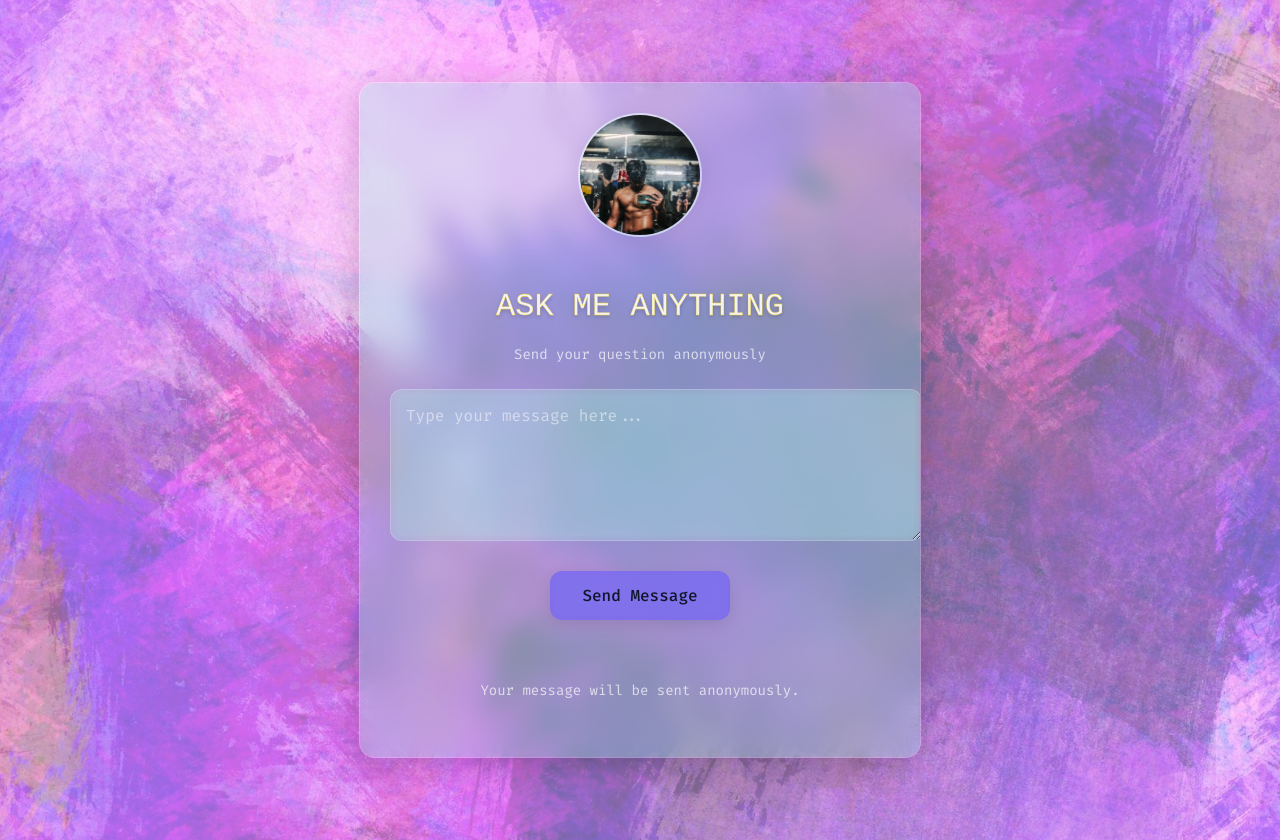
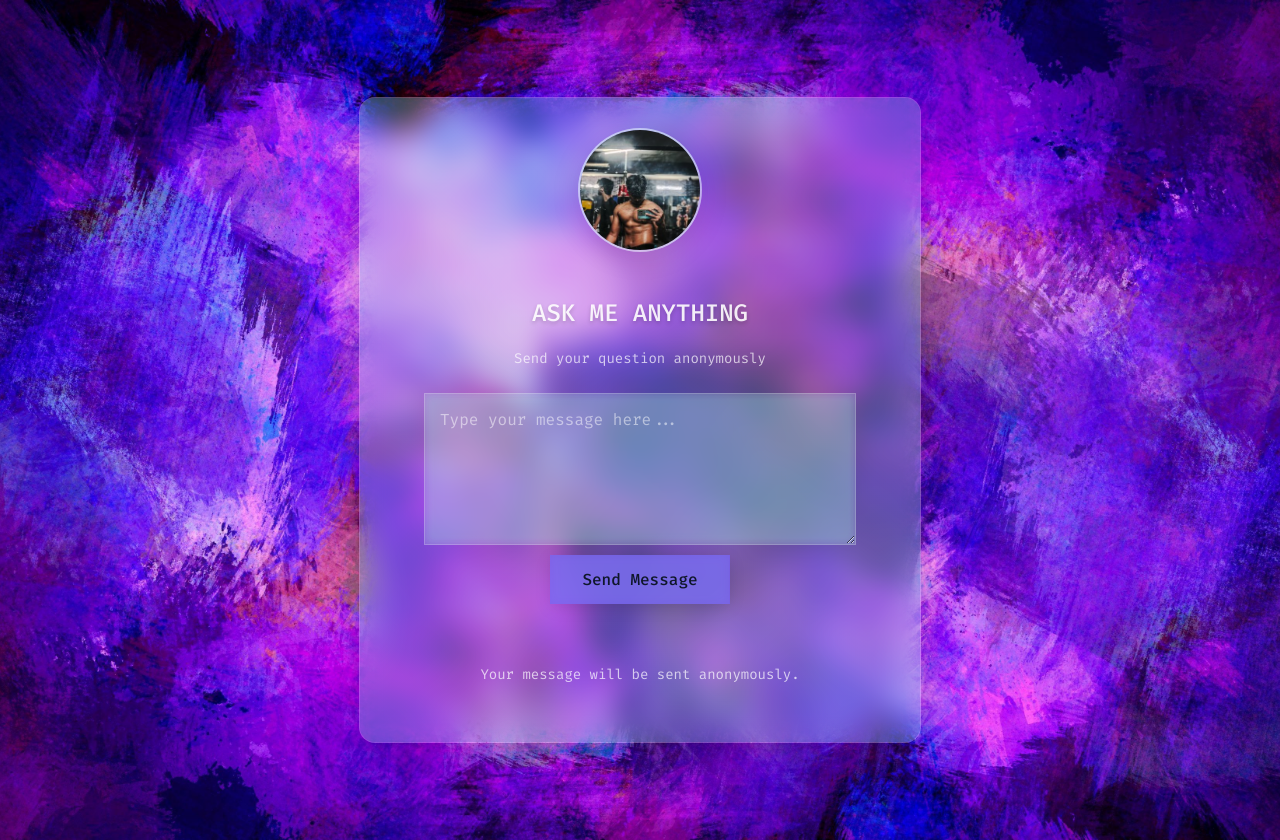
Before and after one commit to warheadgameryt-star/first-website, a plain HTML site: page index.html in a window 1280 px wide. Drawn offline with Linux system fonts and the light colour scheme.

Commit message:
Add files via upload

```diff
--- a/style.css
+++ b/style.css
@@ -1,73 +1,21 @@
-html, body {
-    height: 100%;
-    margin: 0;
-    padding: 0;
-    overflow: hidden;
-  }
-
-  body {
-    font-family: Arial, sans-serif;
-    display: flex;
-    flex-direction: column;
-    justify-content: center;
-    align-items: center;
-    text-align: center;
-    position: relative;
-    z-index: 1;
-
-  }
-
-  /* Zooming background */
-  body::before {
-    content: "";
-    position: fixed;
-    top: -50%;
-    left: -50%;
-    width: 200%;
-    height: 200%;
-    background:
-      linear-gradient(rgba(255,255,255,0.4), rgba(255,255,255,0.4)),
-      url('bg.jpg'); /* Replace with your image */
-    background-size: cover;
-    background-position: center;
-    animation: zoomEffect 20s ease-in-out infinite;
-    z-index: -1;
-  }
-
-  @keyframes zoomEffect {
-    0%   { transform: scale(1); }
-    50%  { transform: scale(1.2); }
-    100% { transform: scale(1); }
-  }
-
-  /* Circle photo above heading */
-  .overlay-img {
-    width: 120px;
-    height: 120px;
-    border-radius: 50%;
-    object-fit: cover;
-    background-clip: padding-box; /* ensures inner fill stays separate */
-
-    /* Transparent center stroke effect */
-    border: 0.9px solid transparent;
-    border-image: url('bg.jpg') 30 round; /* same image as background */
-    border-image-outset: 0;
-    border-image-width: 0.9px;
-
-    margin-bottom: 30px;
+textarea {
+  display: block;
+  margin: 0 auto;       /* center horizontally */
+  width: 80%;           /* match button width */
+  max-width: 450px;     /* prevent it from being too wide */
 
 
+}
 
-  }
+#message {
+  display: block;      /* makes it take the full line */
+  margin: 0 auto;      /* centers it horizontally */
+  width: 80%;          /* set a reasonable width */
+  max-width: 400px;    /* avoid stretching too wide */
+  border-radius: 0;    /* square corners */
+}
 
-  h2 {
-    font-family: monospace, sans-serif;
-    font-size: 32px;
-    font-weight: bold;
-    color: #ffffff; /* neon cyan */
+#sendButton {
+  border-radius: 0;
 
-    -webkit-text-stroke: 0.3px rgb(255, 217, 0);
-    text-shadow:
-      0 0 5px #d900ff9e,
-
-  }
+}
```
